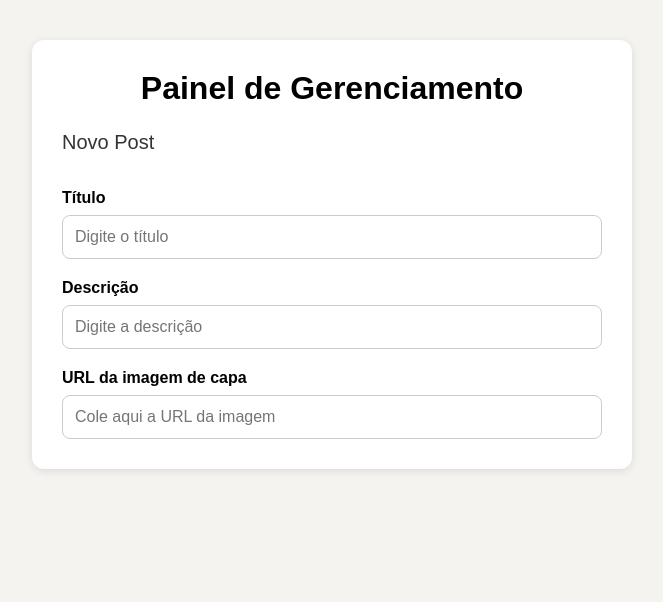
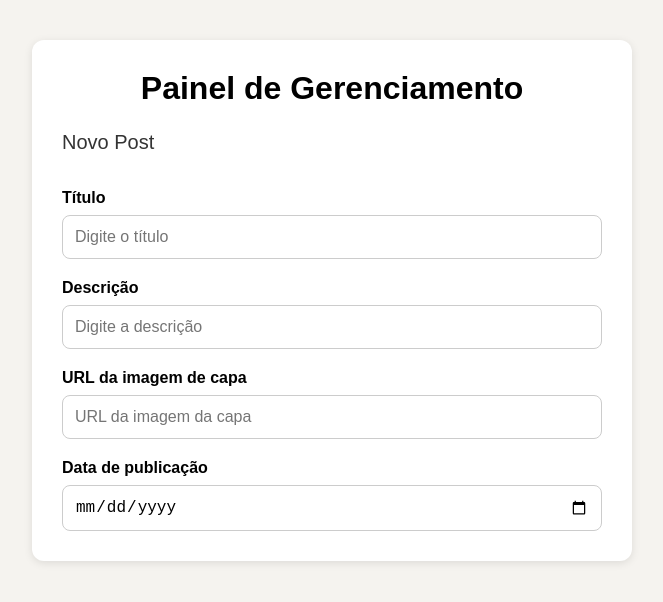
Before and after one commit to JoinvilleMaisTechM2/painel-gerenciamento, a React (Vite) app: page / in a window 1280 px wide. Shown: the top 602 px of the page, without its empty margins (308-971 px from the left). Built offline with nearby package versions, Linux system fonts and the light colour scheme.

Commit message:
feat: adicionar campo de data de publicação

```diff
--- a/src/App.jsx
+++ b/src/App.jsx
@@ -5,6 +5,8 @@ function App() {
   const [titulo, setTitulo] = useState('')
   const [descricao, setDescricao] = useState('')
   const [urlImagem, setUrlImagem] = useState('')
+  const [dataPublicacao, setDataPublicacao] = useState('')
+
 
 
   return (
@@ -43,7 +45,17 @@ function App() {
             type="text"
             value={urlImagem}
             onChange={(e) => setUrlImagem(e.target.value)}
-            placeholder="Cole aqui a URL da imagem"
+            placeholder="URL da imagem da capa"
+          />
+        </div>
+
+        <div className="form-control">
+          <label htmlFor="data">Data de publicação</label>
+          <input
+            id="data"
+            type="date"
+            value={dataPublicacao}
+            onChange={(e) => setDataPublicacao(e.target.value)}
           />
         </div>
 
```
